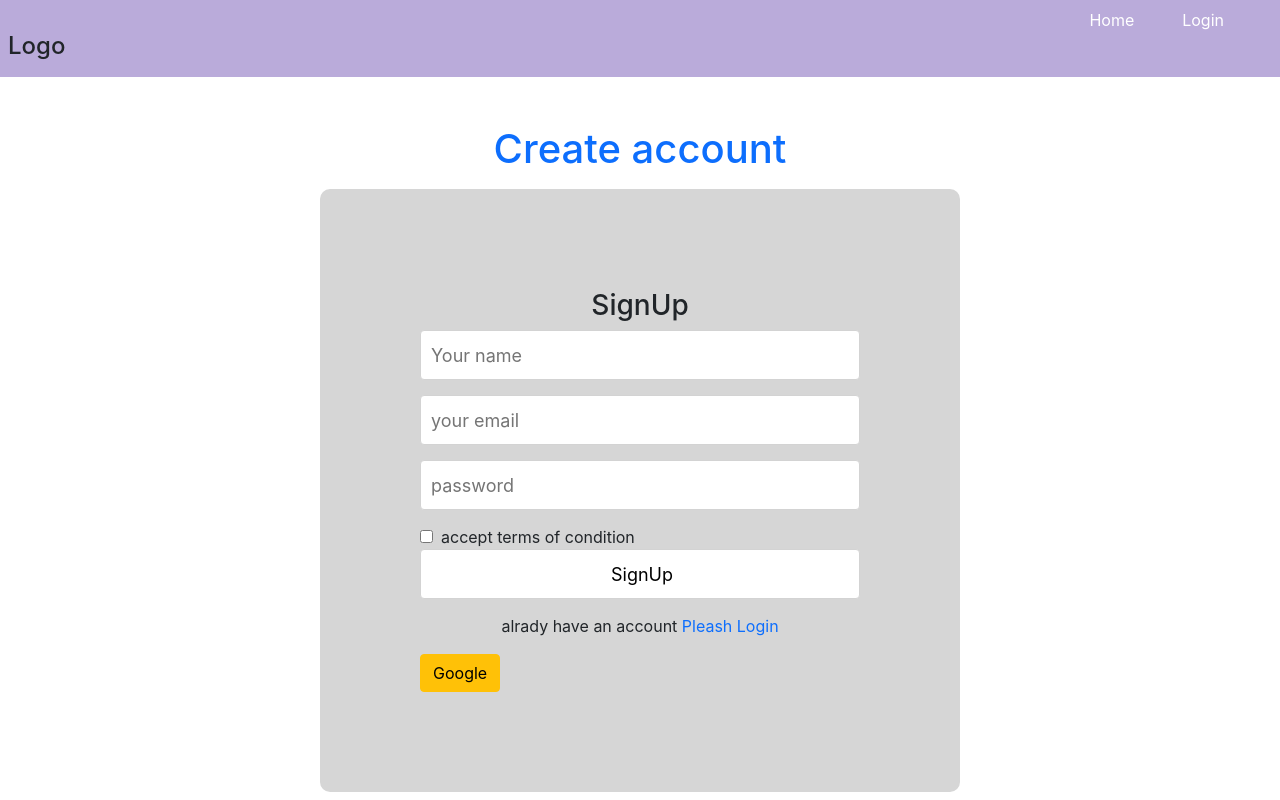
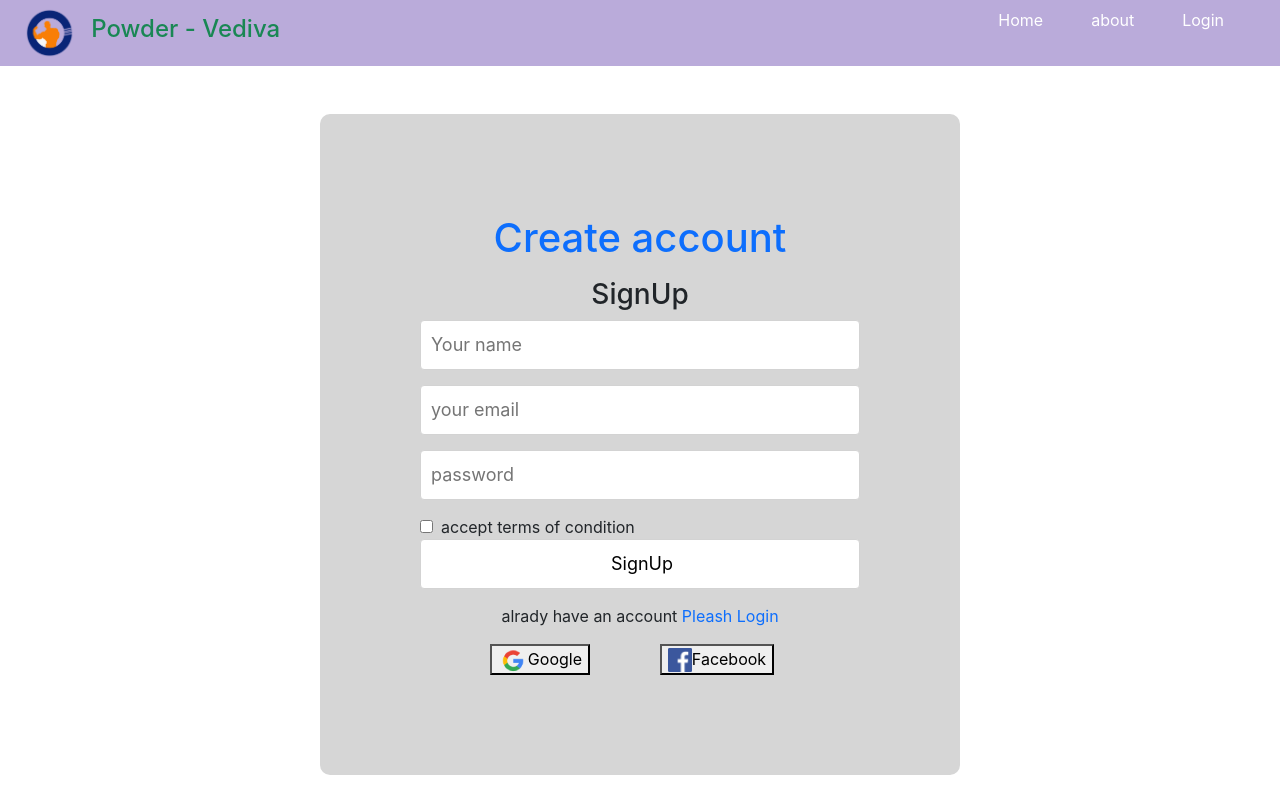
Before and after one commit to Golap-Mostofa/gym-cloude, a React (Create React App) app: page /signup in a window 1280 px wide. Built offline with nearby package versions, Linux system fonts and the light colour scheme; no server answers.

Commit message:
socal-login

```diff
--- a/src/components/Header/Header.js
+++ b/src/components/Header/Header.js
@@ -5,6 +5,7 @@ import { useAuthState } from 'react-firebase-hooks/auth';
 import { Link } from 'react-router-dom';
 import auth from '../Firebase.init';
 import './Header.css'
+import logo from '../../img/logo.png'
 const Header = () => {
     const [user] =useAuthState(auth)
     const hendelSignOut = ()=>{
@@ -14,14 +15,15 @@ const Header = () => {
 
         <div className='sticky-top'>
             <nav className='d-flex justify-content-between align-content-center  p-2  nav-color'>
-                <div>
-                    <img style={{ height: '50px' }} className='ms-3' src='' alt="" />
-                    <h4>Logo</h4>
+                <div className='d-flex justify-content-evenly align-items-center me-3'>
+                    <img style={{ height: '50px' }} className='ms-3 me-3' src={logo} alt="" />
+                    <h4 className='text-success'>Powder - Vediva</h4>
                 </div>
                 <div className='d-flex font-weight-bold'>
                     <Link className='text-decoration-none text-white me-5 font-weight-bold' to='/'>Home</Link>
+                    <Link className='text-decoration-none text-white me-5 font-weight-bold' to='/'>about</Link>
                 {user ?
-                // <Link className='text-decoration-none text-white me-5 font-weight-bold' to='/signup'>LogOut</Link>
+
                <button onClick={hendelSignOut}>Sign Out</button>
                 :
                 <Link className='text-decoration-none text-white me-5 font-weight-bold' to='/Login'>Login</Link>}
--- a/src/components/Home/Product/Product.js
+++ b/src/components/Home/Product/Product.js
@@ -10,8 +10,8 @@ const Product = ({product}) => {
     return (
         <div className='col-lg-4 p-5 shado'>
             <img className='w-100' src={img} alt="" />
-            <h5>{name}</h5>
-            <p>{price}</p>
+            <h5 className=' text-primary mt-2'>{name}</h5>
+            <p style={{color:'#06113C'}} className='fw-bold '>{price}</p>
             <small>{deatil}</small><br /><br />
             <button onClick={()=>navigateShowall(id)} className='btn btn-success'>shaw All</button>
         </div>
--- a/src/components/Home/TopBanner/TopBanner.js
+++ b/src/components/Home/TopBanner/TopBanner.js
@@ -8,18 +8,18 @@ import services6 from '../../../img/serviceImg/services6.jpg'
 import Product from '../Product/Product';
 
 const data = [
-    { name: "pasta", deatil: ' Lorem, ipsum dolor sit amet consectetur adipisicing elit. Sequi, impedit!', price: 20, id: 1, img: services1 },
-    { name: "tomato", deatil: ' Lorem, ipsum dolor sit amet consectetur adipisicing elit. Sequi, impedit!', price: 20, id: 2, img: services2 },
-    { name: "barger", deatil: ' Lorem, ipsum dolor sit amet consectetur adipisicing elit. Sequi, impedit!', price: 20, id: 3, img: services3 },
-    { name: "biriyani", deatil: ' Lorem, ipsum dolor sit amet consectetur adipisicing elit. Sequi, impedit!', price: 20, id: 4, img: services4 },
-    { name: "kalavuna", deatil: ' Lorem, ipsum dolor sit amet consectetur adipisicing elit. Sequi, impedit!', price: 20, id: 5, img: services5 },
-    { name: "chicen", deatil: ' Lorem, ipsum dolor sit amet consectetur adipisicing elit. Sequi, impedit!', price: 20, id: 6, img: services6 }
+    { name: "Fitness Heroes", deatil: ' Many reasons to go to gym. Of course exercise is priority. The gym has plenty exercise machines that people can use to develop different muscle groups. Kulas (para. 1) in her article,', price: 20, id: 1, img: services1 },
+    { name: "Sculpting Studio", deatil: ' Many reasons to go to gym. Of course exercise is priority. The gym has plenty exercise machines that people can use to develop different muscle groups. Kulas (para. 1) in her article,', price: 20, id: 2, img: services2 },
+    { name: "Strength Center.", deatil: ' Many reasons to go to gym. Of course exercise is priority. The gym has plenty exercise machines that people can use to develop different muscle groups. Kulas (para. 1) in her article,', price: 20, id: 3, img: services3 },
+    { name: "Pump House", deatil: 'Many reasons to go to gym. Of course exercise is priority. The gym has plenty exercise machines that people can use to develop different muscle groups. Kulas (para. 1) in her article,', price: 20, id: 4, img: services4 },
+    { name: "Strength Center.", deatil: ' Many reasons to go to gym. Of course exercise is priority. The gym has plenty exercise machines that people can use to develop different muscle groups. Kulas (para. 1) in her article,', price: 20, id: 5, img: services5 },
+    { name: " Muscle Studio", deatil: ' Many reasons to go to gym. Of course exercise is priority. The gym has plenty exercise machines that people can use to develop different muscle groups. Kulas (para. 1) in her article,', price: 20, id: 6, img: services6 }
 ]
 
 const TopBanner = () => {
     return (
         <div className='mt-5'>
-            <h1 className='text-center text-success'>The JYM System simplifies</h1>
+            <h1 className='text-center text-success '>The JYM System simplifies</h1>
             <div className='row p-4'>
                 {
                     data.map(product => <Product
--- a/src/components/Security/Login/Login.js
+++ b/src/components/Security/Login/Login.js
@@ -2,12 +2,14 @@ import React, { useState } from 'react';
 import { useSignInWithEmailAndPassword, useSignInWithGoogle } from 'react-firebase-hooks/auth';
 import { Link, useLocation, useNavigate } from 'react-router-dom';
 import auth from '../../Firebase.init';
+import google from '../../../img/google.png'
+import facebook from '../../../img/facebook.webp'
 import './Login.css'
 const Login = () => {
 
-    const [email,setEmail] = useState('')
-    const [pass,setPass] = useState('')
-    const [e,setE] = useState('')
+    const [email, setEmail] = useState('')
+    const [pass, setPass] = useState('')
+    const [e, setE] = useState('')
     const navitate = useNavigate()
     const [signInWithGoogle, user, loading, error] = useSignInWithGoogle(auth);
 
@@ -19,33 +21,33 @@ const Login = () => {
     ] = useSignInWithEmailAndPassword(auth);
     const location = useLocation()
     const from = location.state?.from?.pathname || '/'
-    const hendelEmail = e =>{
+    const hendelEmail = e => {
         setEmail(e.target.value)
     }
-    const hendelPassword = e =>{
+    const hendelPassword = e => {
         setPass(e.target.value)
     }
-    const hendelSubmit = e =>{
+    const hendelSubmit = e => {
         e.preventDefault()
-        signInWithEmailAndPassword(email,pass)
+        signInWithEmailAndPassword(email, pass)
 
     }
 
-    if(user1){
-
-        navitate(from,{replace: true})
+    if (user) {
+        navitate('/showalldt')
+        // navitate(from, { replace: true })
     }
 
     return (
-        <div className='signUp-form mt-5'>
+        <div className='signUp-form mt-5 from-container'>
             <h1 className='text-center text-primary mb-3'>Pleash Login</h1>
 
-        <form onSubmit={hendelSubmit} className='from-container'>
+            <form onSubmit={hendelSubmit} className=''>
                 <h3 className='text-center text-dark'>Login account</h3>
 
                 <input onBlur={hendelEmail} type="email" name="email" id="" required placeholder='your email' />
                 <input onBlur={hendelPassword} type="password" name="password" id="" required placeholder='password' />
-            <input  type="checkbox" name="terms" id="" />
+                <input type="checkbox" name="terms" id="" />
                 <label className={`ps-2 `} htmlFor="terms">accept terms of condition</label>
 
 
@@ -58,8 +60,17 @@ const Login = () => {
             </form>
             <div className='text-center'>
 
+                <div className='d-flex justify-content-evenly me-3'>
+                    <button onClick={() => signInWithGoogle()} className='' >
+                        <img src={google} alt="" />
+                        Google
+                    </button>
+                    <button className='' >
+                        <img className='facebook' src={facebook} alt="" />
+                        Facebook
+                    </button>
+                </div>
 
-        <button  className='btn btn-warning '  onClick={()=>signInWithGoogle()}>Google</button>
             </div>
 
 
--- a/src/components/Security/SignUp/SignUp.css
+++ b/src/components/Security/SignUp/SignUp.css
@@ -27,3 +27,7 @@
 
 
 }
+.facebook{
+    width: 24px;
+    height: 24px;
+}
--- a/src/components/Security/SignUp/SignUp.js
+++ b/src/components/Security/SignUp/SignUp.js
@@ -3,7 +3,8 @@ import { Link, useNavigate } from 'react-router-dom';
 import './SignUp.css'
 import { useCreateUserWithEmailAndPassword } from 'react-firebase-hooks/auth';
 import auth from '../../Firebase.init';
-
+import google from '../../../img/google.png'
+import facebook from '../../../img/facebook.webp'
 const SignUp = () => {
     const navigate = useNavigate()
     const [email, setEmail] = useState('')
@@ -14,32 +15,32 @@ const SignUp = () => {
         user,
         loading,
         error,
-      ] = useCreateUserWithEmailAndPassword(auth, {sendEmailVerification: true});
+    ] = useCreateUserWithEmailAndPassword(auth, { sendEmailVerification: true });
 
-      if (user) {
+    if (user) {
         navigate('/')
     }
 
-    const hendelEmail = e =>{
+    const hendelEmail = e => {
         setEmail(e.target.value)
     }
-    const hendelPassword = e =>{
+    const hendelPassword = e => {
         setPassword(e.target.value)
     }
-    const hendelName = e =>{
+    const hendelName = e => {
 
     }
-    const HendelSubmit = async e =>{
+    const HendelSubmit = async e => {
 
         e.preventDefault()
-       await createUserWithEmailAndPassword(email,password)
+        await createUserWithEmailAndPassword(email, password)
     }
 
     return (
-        <div className='signUp-form mt-5'>
+        <div className='signUp-form mt-5 from-container'>
             <h1 className='text-center text-primary mb-3'>Create account</h1>
 
-            <form onSubmit={HendelSubmit} className='from-container'>
+            <form onSubmit={HendelSubmit} className=''>
                 <h3 className='text-center text-dark'>SignUp</h3>
 
                 <input onBlur={hendelName} type="text" name="name" id="" placeholder='Your name' />
@@ -51,15 +52,25 @@ const SignUp = () => {
 
                 <label className={`ps-2 `} htmlFor="terms">accept terms of condition</label>
 
-                    <input type="submit" value="SignUp" />
-
-                    <>
-                <p className='text-center'>alrady have an account <Link to={'/login'} className='text-primary text-decoration-none' >Pleash Login</Link></p>
-                <button  className='btn btn-warning' >Google</button>
-            </>
-            </form>
+                <input type="submit" value="SignUp" />
 
 
+            </form>
+            <>
+                <p className='text-center'>alrady have an account <Link to={'/login'} className='text-primary text-decoration-none' >Pleash Login</Link></p>
+
+            </>
+
+            <div className='d-flex justify-content-evenly me-3'>
+                <button className='' >
+                    <img src={google} alt="" />
+                    Google
+                </button>
+                <button className='' >
+                    <img className='facebook' src={facebook} alt="" />
+                    Facebook
+                </button>
+            </div>
         </div>
     );
 };
```
Also changed, not shown: src/img/facebook.webp (added), src/img/google.png (added). Lines whose indentation alone changed are shown as unchanged.
